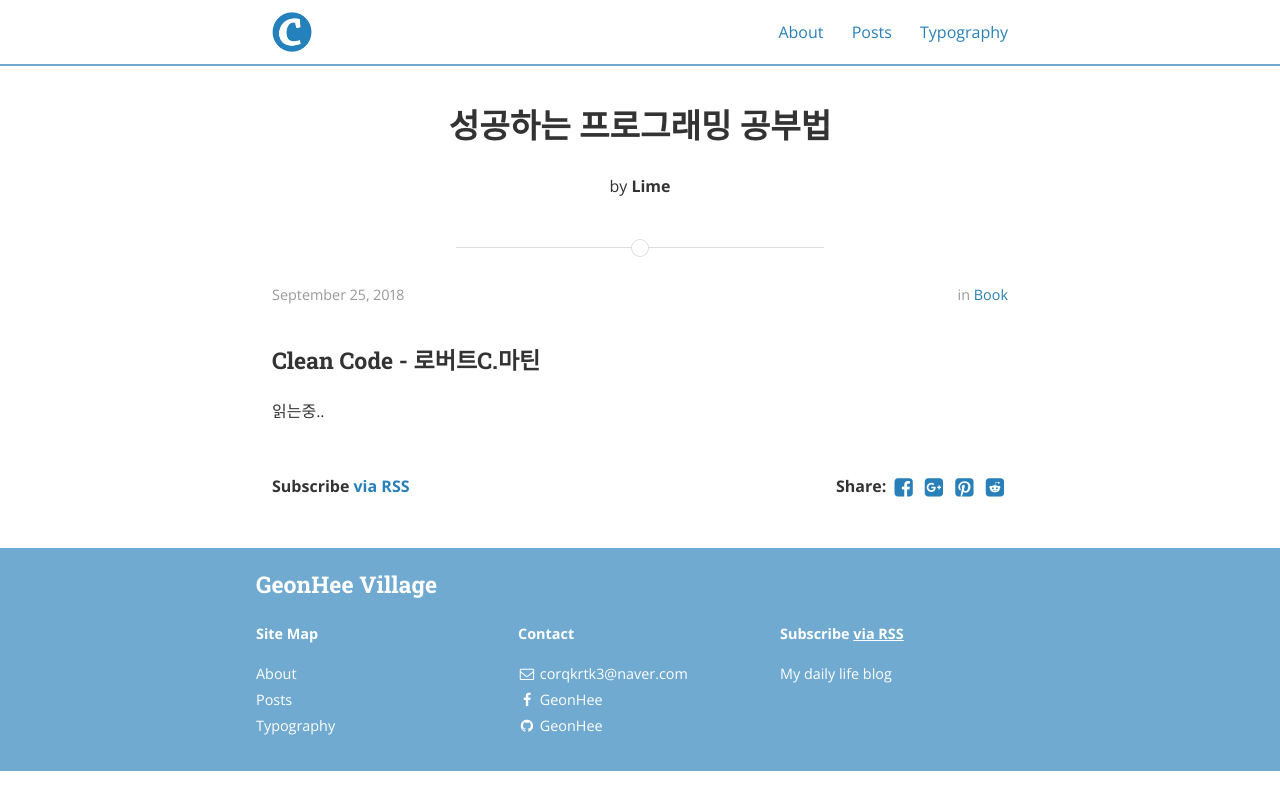
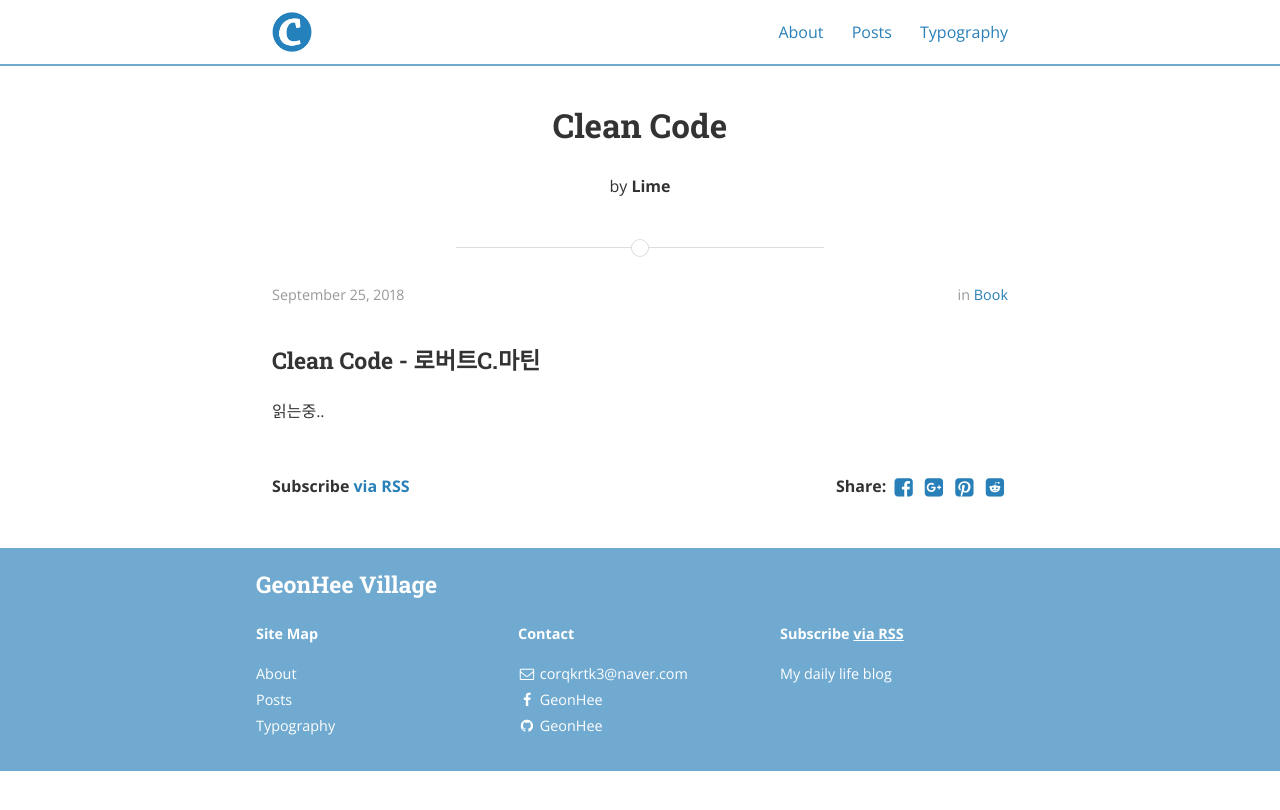
Before and after one commit to gbeea1004/gbeea1004..github.io, a Jekyll site: the page built from _posts/2018-09-25-book2.markdown, in a window 1280 px wide. Shown: the top 810 px of the page. Built offline with Jekyll 4.4.1, drawn with Linux system fonts in a browser that asks for light colours; nearby versions of some CDN libraries; comment, search, counter and statistics services are not loaded.

Commit message:
clean code Title modify

```diff
--- a/_posts/2018-09-25-book2.markdown
+++ b/_posts/2018-09-25-book2.markdown
@@ -1,6 +1,6 @@
 ---
 layout: post
-title:  "성공하는 프로그래밍 공부법"
+title:  "Clean Code"
 date:   2018-09-25 19:27:59
 author: Lime
 categories: Book
```
